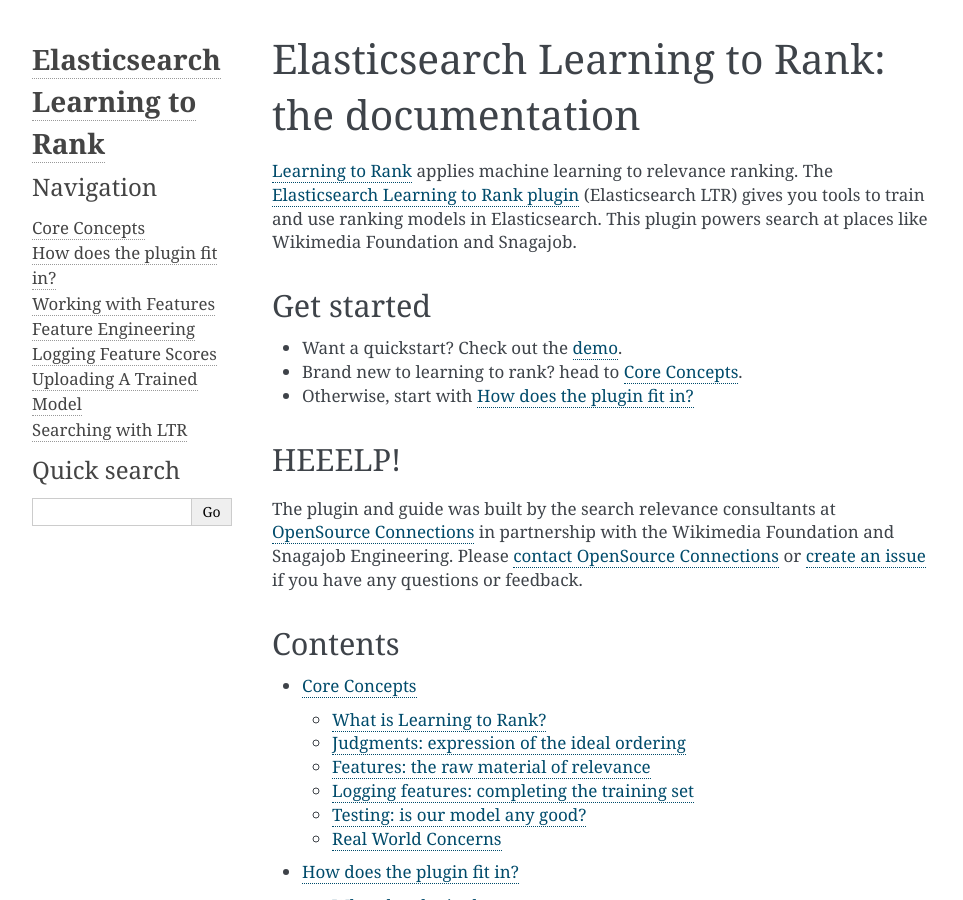
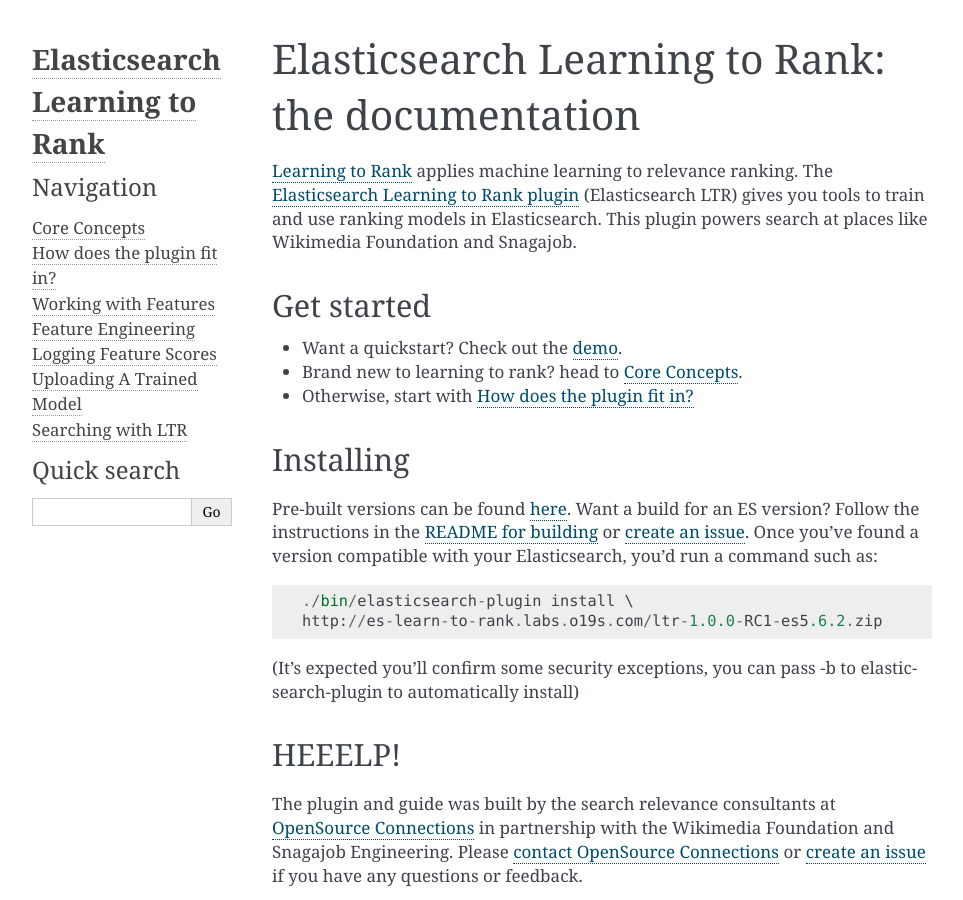
Before and after one commit to o19s/elasticsearch-learning-to-rank, a Sphinx documentation site: the page built from docs/index.rst, in a window 1280 px wide and 900 px high. Shown: the whole window, without its empty margins (148-1111 px from the left). Built offline with Sphinx 7.4.7, drawn with Linux system fonts in a browser that asks for light colours; pages that are not in the unit, such as notebooks, are missing from menus.

Commit message:
Add blurb on installing

```diff
--- a/docs/index.rst
+++ b/docs/index.rst
@@ -14,6 +14,16 @@
 - Want a quickstart? Check out the `demo <https://github.com/o19s/elasticsearch-learning-to-rank/tree/master/demo>`_.
 - Brand new to learning to rank? head to :doc:`core-concepts`.
 - Otherwise, start with :doc:`fits-in`
+
+Installing
+-----------
+
+Pre-built versions can be found `here <http://es-learn-to-rank.labs.o19s.com/>`_. Want a build for an ES version? Follow the instructions in the `README for building <https://github.com/o19s/elasticsearch-learning-to-rank#development>`_ or `create an issue <https://github.com/o19s/elasticsearch-learning-to-rank/issues>`_. Once you've found a version compatible with your Elasticsearch, you'd run a command such as::
+
+    ./bin/elasticsearch-plugin install \
+    http://es-learn-to-rank.labs.o19s.com/ltr-1.0.0-RC1-es5.6.2.zip
+
+(It's expected you'll confirm some security exceptions, you can pass -b to elasticsearch-plugin to automatically install)
 
 
 HEEELP!
```
